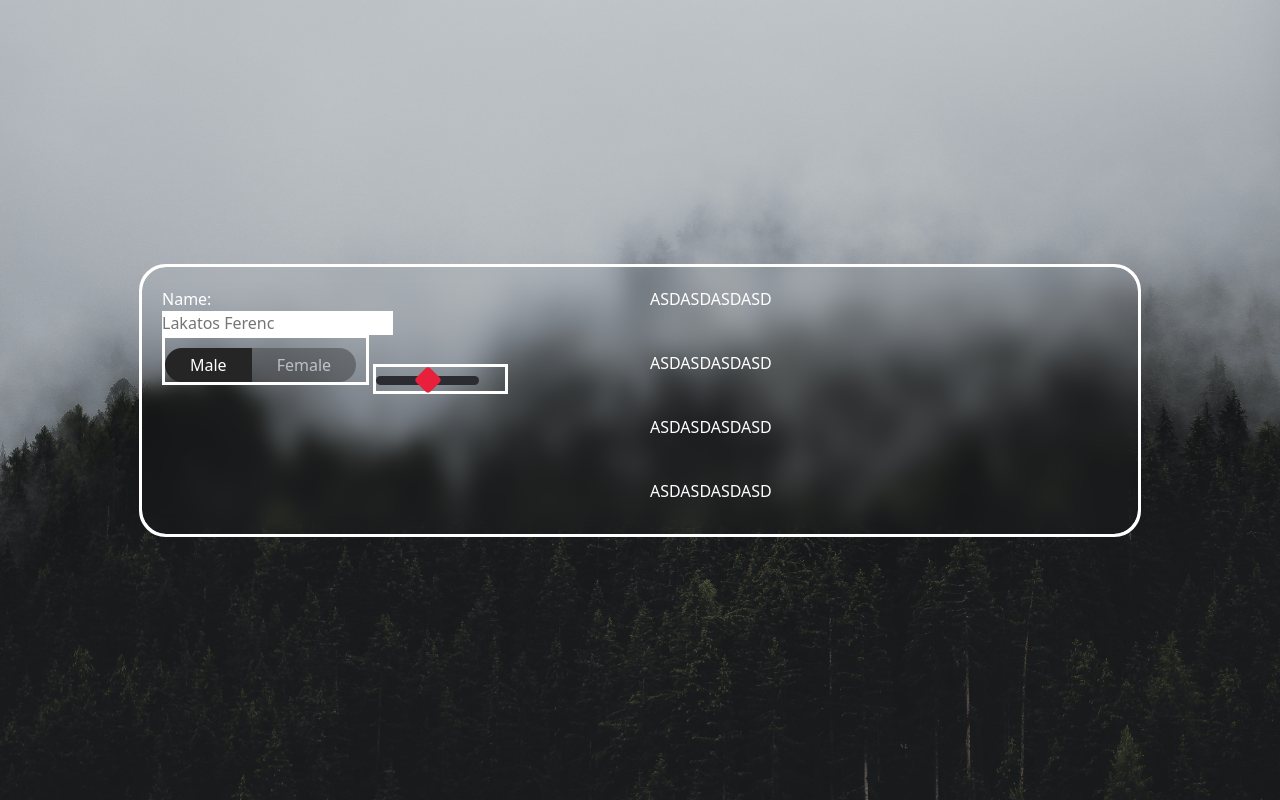
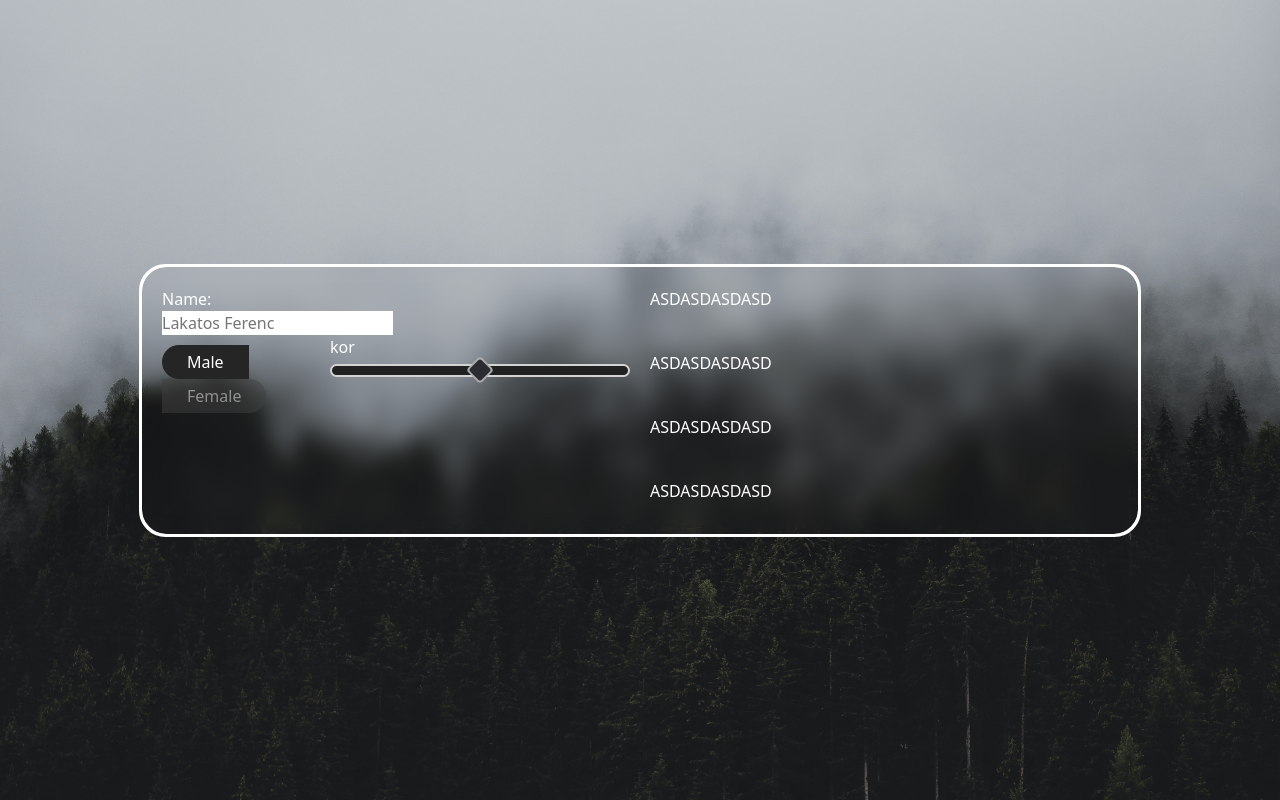
Before and after one commit to Hudi-B/boreDom1013, a plain HTML site: page frontEndHtml/index.html in a window 1280 px wide. Drawn offline with nearby package versions, Linux system fonts and the light colour scheme.

Commit message:
insanity
gender and age still commiting shenanigans

```diff
--- a/frontEnd/index.css
+++ b/frontEnd/index.css
@@ -30,8 +30,6 @@ body {
     backdrop-filter: blur(10px);
   }
 
-
-
   .left, .right {       /* When theyre next to e.o. */
     padding-top: 20px;
     padding-left: 10px;
@@ -46,18 +44,35 @@ body {
     }
   }
 
-  .smallinputs{
-    padding: 0px;
-    margin: 0px;
-    flex-wrap: wrap;
-    gap: 1rem;
-    width: auto;
-    border:solid;
-    display: inline-block;
+
+
+
+
+.flex-container {
+  display: flex;
+  flex-direction: row;
+  font-size: 30px;
+  text-align: left;
 }
 
+.flex-item-left {
+  background-color: #f1f1f1;
+  padding: 10px;
+  flex: 50%;
+}
+
+.flex-item-right {
+  background-color: dodgerblue;
+  padding: 10px;
+  flex: none;
+}
+
+
+
+
+
   /*#region gender radio button*/
-  .buttons_gender {  padding:10px; padding-left: 0px;}
+  .buttons_gender { padding: 10px; padding-left: 0px;}
   .button_gender { text-decoration:none; padding:5px; padding-left: 25px; padding-right: 25px; float:left; }
   .male { background: rgb(65, 65, 65); color:#fff; border-radius: 30px 0 0 30px; opacity:0.5; }
   .male.active { background:rgb(37, 37, 37); opacity:1; }
@@ -90,15 +105,19 @@ body {
     color: transparent;
   }
 
-
+  /*#region slider*/
   .slider{
     -webkit-appearance: none;
-    width:80%;
-    height: 9px;
+    width:300px;
+    height: 13px;
     border-radius: 15px;
-    background-color: #2b2b32;
+    background-color: rgb(33, 33, 33);
+    border: solid rgba(255, 255, 255, 0.8) 2px;
+    outline-style: solid;
+    outline-color: invert;
     outline: none;
     transition: all 0.3s ease;
+
   }
   .slider::-webkit-slider-thumb{
     -webkit-appearance: none;
@@ -106,7 +125,8 @@ body {
     width: 20px;
     height: 20px;
     transform: rotate(45deg);
-    background: #e9203b;
+    background: #2b2b32;
+    border: solid rgba(255, 255, 255, 0.6) 2px;
     border-radius: 4px;
     cursor: pointer;
     transition: all 0.3s ease;
@@ -114,3 +134,5 @@ body {
   .slider::-webkit-slider-thumb:hover{
     transform: scale(1.2, 0.9);
   }
+
+    /*#endregion*/
--- a/frontEndHtml/index.html
+++ b/frontEndHtml/index.html
@@ -19,14 +19,18 @@
                 <div class="left"><!--Name, Gender, Email, Password-->
                     <label>Name:</label><br>
                     <input type="text" class="textinput" placeholder="Lakatos Ferenc" onclick="this." id="text_name"><br>
-                    <div class="smallinputs">
-                        <div class="buttons_gender">
-                            <a href="#" class="button_gender male active" data-gender="1"><i class="fa fa-male"></i> Male</a>
-                            <a href="#" class="button_gender female" data-gender="2"><i class="fa fa-female"></i> Female</a>
-                          </div>
-                    </div>
-                    <div class="smallinputs">
-                        <input type="range" min="18" max="50" class="slider">
+
+                    <div class="flex-container">
+                        <div class="flex-container-left">
+                            <div class="buttons_gender">
+                                <a href="#" class="button_gender male active" data-gender="1"><i class="fa fa-male"></i> Male</a>
+                                <a href="#" class="button_gender female" data-gender="2"><i class="fa fa-female"></i> Female</a>
+                              </div>
+                        </div>
+                        <div class=" flex-container-right">
+                            <label for="ageslider">kor</label><br>
+                            <input type="range" id="ageslider" min="18" max="50" class="slider">
+                        </div>
                     </div>
 
 
```
Lines whose indentation alone changed are shown as unchanged.
